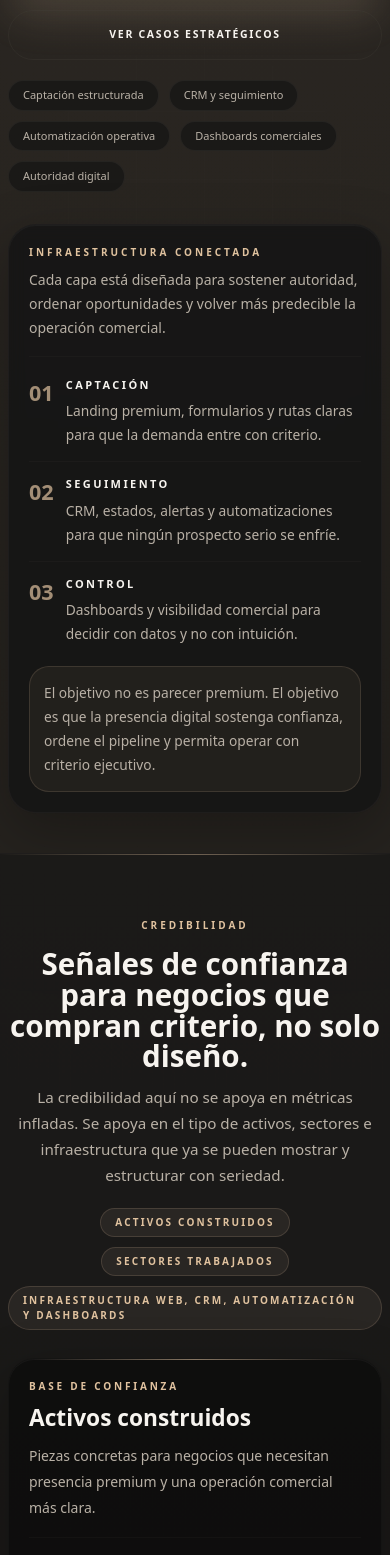
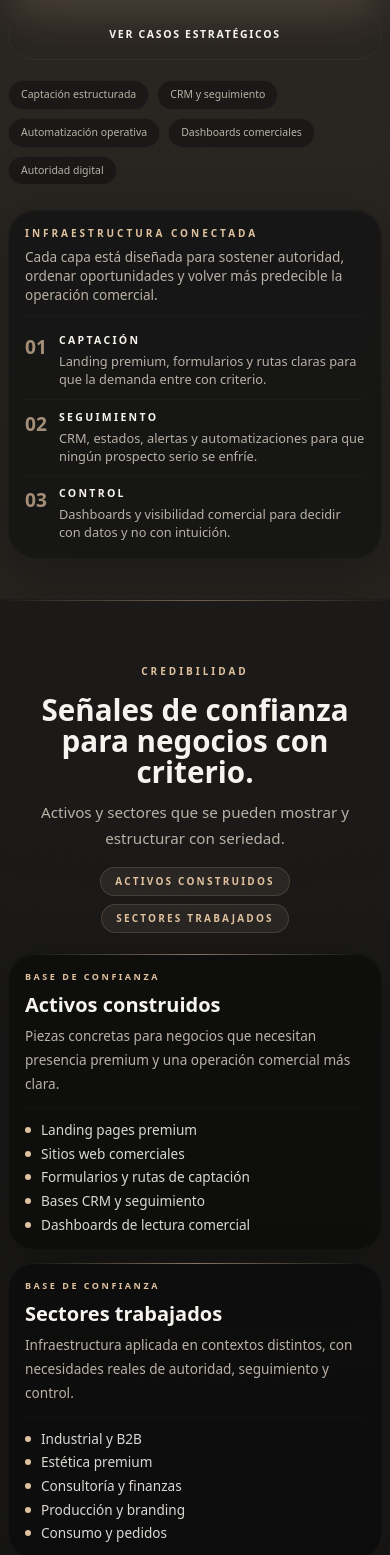
Before and after one commit to hilariotapiamarcosantonio-maker/marcos-portfolio-premium, a Next.js app: page / in a window 390 px wide. Shown: the part 433-1988 px from the top of the page. Built offline with nearby package versions, Linux system fonts and the light colour scheme.

Commit message:
refine mobile reading rhythm and premium section density

```diff
--- a/src/components/Credibility.tsx
+++ b/src/components/Credibility.tsx
@@ -19,49 +19,61 @@ export default function Credibility() {
       <div className="content-shell">
         <SectionHeading
           eyebrow="Credibilidad"
-          title="Señales de confianza para negocios que compran criterio, no solo diseño."
-          description="La credibilidad aquí no se apoya en métricas infladas. Se apoya en el tipo de activos, sectores e infraestructura que ya se pueden mostrar y estructurar con seriedad."
+          title={
+            <>
+              <span className="sm:hidden">Señales de confianza para negocios con criterio.</span>
+              <span className="hidden sm:inline">Señales de confianza para negocios que compran criterio, no solo diseño.</span>
+            </>
+          }
+          description={
+            <>
+              <span className="sm:hidden">Activos y sectores que se pueden mostrar y estructurar con seriedad.</span>
+              <span className="hidden sm:inline">La credibilidad aquí no se apoya en métricas infladas. Se apoya en el tipo de activos, sectores e infraestructura que ya se pueden mostrar y estructurar con seriedad.</span>
+            </>
+          }
           align="center"
           compact
         />
 
-        <div className="mt-5 flex flex-wrap justify-center gap-2.5">
-          {credibilitySignals.map((signal) => (
+        <div className="mt-4 sm:mt-5 flex flex-wrap justify-center gap-2 sm:gap-2.5">
+          {credibilitySignals.map((signal, index) => (
             <span
               key={signal}
-              className="rounded-full border border-primary/16 bg-primary/8 px-3.5 py-1.5 text-[10px] font-semibold uppercase tracking-[0.22em] text-primary"
+              className={`rounded-full border border-primary/16 bg-primary/8 px-3.5 py-1.5 text-[10px] font-semibold uppercase tracking-[0.22em] text-primary ${
+                index === 2 ? "hidden sm:inline-flex" : ""
+              }`}
             >
               {signal}
             </span>
           ))}
         </div>
 
-        <div className="mt-7 grid gap-4 xl:grid-cols-3">
+        <div className="mt-5 sm:mt-7 grid gap-3 sm:gap-4 xl:grid-cols-3">
           {credibilityPillars.map((pillar) => (
             <article
               key={pillar.title}
-              className="panel-premium relative flex h-full flex-col overflow-hidden rounded-[26px] border border-outline-variant/14 bg-surface/92 p-5 transition-[transform,border-color,box-shadow] duration-500 hover:-translate-y-1 hover:border-primary/28 md:p-6"
+              className="panel-premium relative flex h-full flex-col overflow-hidden rounded-[26px] border border-outline-variant/14 bg-surface/92 p-4 md:p-6 transition-[transform,border-color,box-shadow] duration-500 hover:-translate-y-1 hover:border-primary/28"
             >
               <div
                 aria-hidden="true"
                 className="absolute inset-x-6 top-0 h-px bg-gradient-to-r from-primary/0 via-primary/55 to-primary/0"
               />
 
-              <p className="text-[10px] font-semibold uppercase tracking-[0.28em] text-primary">
+              <p className="text-[9px] sm:text-[10px] font-semibold uppercase tracking-[0.28em] text-primary">
                 Base de confianza
               </p>
-              <h3 className="mt-3 font-headline text-[1.42rem] font-bold leading-[1.08] text-tertiary md:text-[1.52rem]">
+              <h3 className="mt-2.5 sm:mt-3 font-headline text-[1.25rem] sm:text-[1.42rem] font-bold leading-[1.1] sm:leading-[1.08] text-tertiary md:text-[1.52rem]">
                 {pillar.title}
               </h3>
-              <p className="mt-3 text-sm leading-6.5 text-secondary">
+              <p className="mt-2 sm:mt-3 text-[0.85rem] sm:text-sm leading-6 sm:leading-6.5 text-secondary">
                 {pillar.description}
               </p>
 
-              <div className="mt-4 border-t border-outline-variant/12 pt-4">
-                <ul className="space-y-2.5 text-[0.92rem] leading-6 text-tertiary/88">
+              <div className="mt-3 sm:mt-4 border-t border-outline-variant/12 pt-3 sm:pt-4">
+                <ul className="space-y-1.5 sm:space-y-2.5 text-[0.85rem] sm:text-[0.92rem] leading-[1.3] sm:leading-6 text-tertiary/88">
                   {pillar.items.map((item) => (
-                    <li key={item} className="flex gap-3">
-                      <span className="mt-2 h-1.5 w-1.5 rounded-full bg-primary" />
+                    <li key={item} className="flex gap-2.5 sm:gap-3">
+                      <span className="mt-1.5 sm:mt-2 h-1.5 w-1.5 shrink-0 rounded-full bg-primary" />
                       <span>{item}</span>
                     </li>
                   ))}
--- a/src/components/Hero.tsx
+++ b/src/components/Hero.tsx
@@ -34,11 +34,13 @@ export default function Hero() {
       />
 
       <div className="content-shell relative z-10">
-        <div className="grid gap-8 lg:grid-cols-[minmax(0,1fr)_minmax(390px,520px)] lg:items-start lg:gap-9 xl:gap-11">
+        <div className="grid gap-6 sm:gap-8 lg:grid-cols-[minmax(0,1fr)_minmax(390px,520px)] lg:items-start lg:gap-9 xl:gap-11">
           <div className="min-w-0 max-w-[48rem]">
-            <span className="inline-flex rounded-full border border-primary/20 bg-primary/8 px-4 py-1.5 text-[10px] font-semibold uppercase tracking-[0.28em] text-primary">
-              Arquitectura digital premium
-            </span>
+            <div className="flex justify-center sm:block">
+              <span className="inline-flex rounded-full border border-primary/20 bg-primary/8 px-4 py-1.5 text-[10px] font-semibold uppercase tracking-[0.28em] text-primary">
+                Arquitectura digital premium
+              </span>
+            </div>
 
             <h1 className="mt-4 max-w-[calc(100vw-1.5rem)] break-words font-headline text-[clamp(1.65rem,6.8vw,2.2rem)] font-extrabold leading-[1.08] tracking-normal text-tertiary sm:text-[clamp(2rem,7.2vw,2.55rem)] sm:leading-[1.04] sm:max-w-[23ch] lg:max-w-[800px] lg:text-[clamp(2.85rem,3.35vw,3.4rem)]">
               <span className="block">No construyo páginas web.</span>
@@ -68,11 +70,11 @@ export default function Hero() {
               </a>
             </div>
 
-            <div className="mt-5 flex flex-wrap gap-2.5">
+            <div className="mt-5 flex flex-wrap gap-2 sm:gap-2.5">
               {heroHighlights.map((highlight) => (
                 <span
                   key={highlight}
-                  className="rounded-full border border-outline-variant/28 bg-surface-container-low/70 px-3.5 py-1.5 text-[11px] font-medium text-secondary transition-[transform,border-color,color] duration-300 hover:-translate-y-0.5 hover:border-primary/24 hover:text-tertiary"
+                  className="rounded-full border border-outline-variant/28 bg-surface-container-low/70 px-3 py-1.5 sm:px-3.5 sm:py-1.5 text-[10.5px] sm:text-[11px] font-medium text-secondary transition-[transform,border-color,color] duration-300 hover:-translate-y-0.5 hover:border-primary/24 hover:text-tertiary"
                 >
                   {highlight}
                 </span>
@@ -80,13 +82,13 @@ export default function Hero() {
             </div>
           </div>
 
-          <div className="panel-premium w-full justify-self-end rounded-[28px] border border-outline-variant/18 bg-surface-container-low/88 p-5 backdrop-blur md:p-6 lg:max-w-[520px] xl:p-7">
-            <div className="flex items-start justify-between gap-3 border-b border-outline-variant/12 pb-4">
+          <div className="panel-premium w-full justify-self-end rounded-[28px] border border-outline-variant/18 bg-surface-container-low/88 p-4 sm:p-5 backdrop-blur md:p-6 lg:max-w-[520px] xl:p-7">
+            <div className="flex items-start justify-between gap-3 border-b border-outline-variant/12 pb-3 sm:pb-4">
               <div>
                 <p className="text-[10px] font-semibold uppercase tracking-[0.3em] text-primary">
                   Infraestructura conectada
                 </p>
-                <p className="mt-2 max-w-md text-sm leading-6 text-secondary">
+                <p className="mt-1.5 sm:mt-2 max-w-md text-[0.85rem] sm:text-sm leading-[1.4] sm:leading-6 text-secondary">
                   Cada capa está diseñada para sostener autoridad, ordenar
                   oportunidades y volver más predecible la operación comercial.
                 </p>
@@ -96,20 +98,20 @@ export default function Hero() {
               </span>
             </div>
 
-            <div className="mt-5 space-y-3.5">
+            <div className="mt-4 sm:mt-5 space-y-2.5 sm:space-y-3.5">
               {systemSteps.map((step, index) => (
                 <div
                   key={step.label}
-                  className="flex gap-3 border-b border-outline-variant/12 pb-3.5 transition-transform duration-500 last:border-b-0 last:pb-0 hover:translate-x-1"
+                  className="flex gap-3 border-b border-outline-variant/12 pb-2.5 sm:pb-3.5 transition-transform duration-500 last:border-b-0 last:pb-0 hover:translate-x-1"
                 >
-                  <span className="font-headline text-[1.35rem] font-bold text-primary/70">
+                  <span className="font-headline text-[1.2rem] sm:text-[1.35rem] font-bold text-primary/70">
                     0{index + 1}
                   </span>
                   <div>
-                    <h2 className="text-[11px] font-bold uppercase tracking-[0.22em] text-tertiary">
+                    <h2 className="text-[10.5px] sm:text-[11px] font-bold uppercase tracking-[0.22em] text-tertiary">
                       {step.label}
                     </h2>
-                    <p className="mt-1.5 text-[0.86rem] leading-6 text-secondary">
+                    <p className="mt-1 sm:mt-1.5 text-[0.8rem] sm:text-[0.86rem] leading-[1.4] sm:leading-6 text-secondary">
                       {step.value}
                     </p>
                   </div>
@@ -117,7 +119,7 @@ export default function Hero() {
               ))}
             </div>
 
-            <div className="mt-5 rounded-[20px] border border-primary/14 bg-primary/6 p-3.5">
+            <div className="mt-4 sm:mt-5 hidden sm:block rounded-[20px] border border-primary/14 bg-primary/6 p-3.5">
               <p className="text-[0.86rem] leading-6 text-secondary">
                 El objetivo no es parecer premium. El objetivo es que la
                 presencia digital sostenga confianza, ordene el pipeline y
--- a/src/components/SectionHeading.tsx
+++ b/src/components/SectionHeading.tsx
@@ -1,7 +1,9 @@
+import { ReactNode } from "react";
+
 type SectionHeadingProps = {
   eyebrow: string;
-  title: string;
-  description: string;
+  title: string | ReactNode;
+  description: string | ReactNode;
   align?: "left" | "center";
   className?: string;
   compact?: boolean;
```
Also changed, not shown: src/components/About.tsx (+23 -11 lines), src/components/CaseMockup.tsx (+11 -11 lines), src/components/Cases.tsx (+14 -14 lines).
